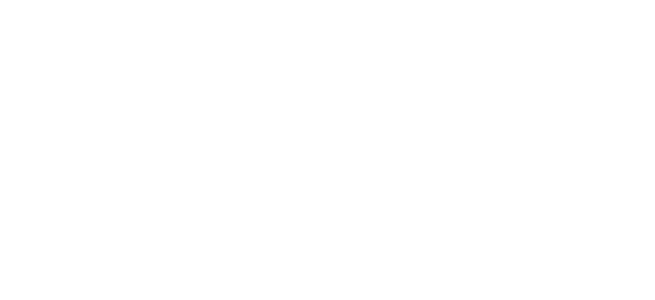
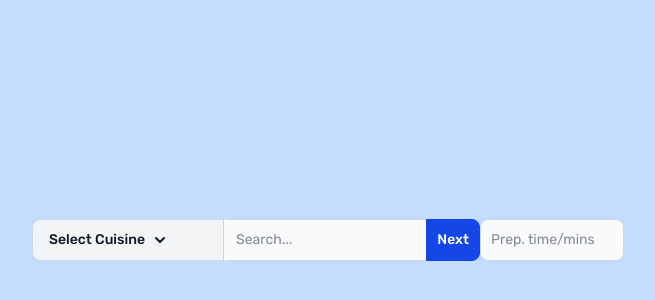
Before and after one commit to Folsed/devtoday-test, a Next.js app: page / in a window 1280 px wide. Shown: the part 160-460 px from the top of the page, without its empty margins (312-967 px from the left). Built offline with nearby package versions, Linux system fonts and the light colour scheme.

Commit message:
feat: add home page input fields

```diff
--- a/package.json
+++ b/package.json
@@ -6,7 +6,8 @@
         "dev": "next dev --turbopack",
         "build": "next build",
         "start": "next start",
-    "lint": "next lint"
+        "lint": "next lint",
+        "format": "prettier . --write"
     },
     "dependencies": {
         "react": "^19.0.0",
--- a/postcss.config.mjs
+++ b/postcss.config.mjs
@@ -1,5 +1,5 @@
 const config = {
-  plugins: ["@tailwindcss/postcss"],
+    plugins: ['@tailwindcss/postcss'],
 };
 
 export default config;
--- /dev/null
+++ b/src/app/components/SerachBar.jsx
@@ -0,0 +1,105 @@
+'use client';
+
+import { useState } from 'react';
+import { dropdownItems } from './_dropdownItems';
+import Link from 'next/link';
+
+const SerachBar = () => {
+    const [active, setActive] = useState(false);
+    const [dropdownValue, setDropdownValue] = useState('');
+    const [inputValue, setInputValue] = useState('');
+    const [prepValue, setPrepValue] = useState(0);
+
+    const handleClick = () => {
+        setActive(!active);
+    };
+
+    const linkToRecipes = () => {
+        if (dropdownValue || inputValue || prepValue) {
+            return `/recipes?query=${inputValue}&cuisine=${dropdownValue}&maxReadyTime=${prepValue > 0 ? prepValue : ''}`;
+        }
+        return '/recipes';
+    };
+
+    return (
+        <form className="mx-auto">
+            <div className="flex">
+                <button
+                    className="shrink-0 w-48 z-10 inline-flex items-center py-2.5 px-4 text-sm font-medium text-center text-gray-900 bg-gray-100 border border-gray-300 rounded-s-lg hover:bg-gray-200 focus:ring-4 focus:outline-none focus:ring-gray-100 dark:bg-gray-700 dark:hover:bg-gray-600 dark:focus:ring-gray-700 dark:text-white dark:border-gray-600"
+                    type="button"
+                    onClick={handleClick}
+                >
+                    {dropdownValue ? dropdownValue : 'Select Cuisine'}
+                    <svg
+                        className="w-2.5 h-2.5 ms-2.5"
+                        aria-hidden="true"
+                        xmlns="http://www.w3.org/2000/svg"
+                        fill="none"
+                        viewBox="0 0 10 6"
+                    >
+                        <path
+                            stroke="currentColor"
+                            strokeLinecap="round"
+                            strokeLinejoin="round"
+                            strokeWidth="2"
+                            d="m1 1 4 4 4-4"
+                        />
+                    </svg>
+                </button>
+                <div
+                    className={`z-10 bg-white divide-y divide-gray-100 rounded-lg shadow-sm w-44 dark:bg-gray-700 absolute mt-12 ${active ? 'block' : 'hidden'}`}
+                >
+                    <ul
+                        className="py-2 text-sm text-gray-700 dark:text-gray-200"
+                        aria-labelledby="dropdown-button"
+                    >
+                        {dropdownItems.map(item => (
+                            <li key={item.id}>
+                                <button
+                                    type="button"
+                                    className="block px-4 py-2 w-full text-left hover:bg-gray-100 dark:hover:bg-gray-600 dark:hover:text-white"
+                                    onClick={() => {
+                                        setActive(false);
+                                        setDropdownValue(item.value);
+                                    }}
+                                >
+                                    {item.name}
+                                </button>
+                            </li>
+                        ))}
+                    </ul>
+                </div>
+                <div className="relative w-full">
+                    <input
+                        type="search"
+                        className="block p-2.5 w-64 z-20 text-sm text-gray-900 bg-gray-50 rounded-e-lg border-s-gray-50 border-s-2 border border-gray-300 focus:ring-blue-500 focus:border-blue-500 dark:bg-gray-700 dark:border-s-gray-700  dark:border-gray-600 dark:placeholder-gray-400 dark:text-white dark:focus:border-blue-500"
+                        placeholder="Search..."
+                        required
+                        value={inputValue}
+                        onChange={e => setInputValue(e.target.value)}
+                    />
+                    <Link href={linkToRecipes()}>
+                        <button
+                            type="submit"
+                            className="absolute top-0 end-0 p-2.5 text-sm font-medium h-full text-white bg-blue-700 rounded-e-lg border border-blue-700 hover:bg-blue-800 focus:ring-4 focus:outline-none focus:ring-blue-300 dark:bg-blue-600 dark:hover:bg-blue-700 dark:focus:ring-blue-800 disabled:dark:bg-gray-700"
+                            disabled={dropdownValue || inputValue || prepValue ? false : true}
+                        >
+                            <span className="">Next</span>
+                        </button>
+                    </Link>
+                </div>
+                <div className="relative w-full">
+                    <input
+                        type="number"
+                        className="bg-gray-50 border border-gray-300 text-gray-900 text-sm rounded-lg focus:ring-blue-500 focus:border-blue-500 block w-36 p-2.5 dark:bg-gray-700 dark:border-gray-600 dark:placeholder-gray-400 dark:text-white dark:focus:ring-blue-500 dark:focus:border-blue-500"
+                        placeholder="Prep. time/mins"
+                        required
+                        value={prepValue === 0 ? '' : prepValue}
+                        onChange={e => setPrepValue(Number(e.target.value))}
+                    />
+                </div>
+            </div>
+        </form>
+    );
+};
+export default SerachBar;
--- /dev/null
+++ b/src/app/components/_dropdownItems.js
@@ -0,0 +1,7 @@
+export const dropdownItems = [
+    { id: '0', name: 'All', value: '' },
+    { id: '1', name: 'American', value: 'American' },
+    { id: '2', name: 'Asian', value: 'Asian' },
+    { id: '3', name: 'Japanese', value: 'Japanese' },
+    { id: '4', name: 'Korean', value: 'Korean' },
+];
--- a/src/app/globals.css
+++ b/src/app/globals.css
@@ -1,21 +1,17 @@
-@import "tailwindcss";
+@import 'tailwindcss';
 
 :root {
-  --background: #ffffff;
-  --foreground: #171717;
+    --background: #c3ddff;
 }
 
 @theme inline {
-  --color-background: var(--background);
-  --color-foreground: var(--foreground);
-
+    --color-background: var(--background);
+    --color-foreground: var(--foreground);
 }
 
 @media (prefers-color-scheme: dark) {
-
 }
 
 body {
-  background: var(--background);
-
+    background: var(--background);
 }
--- a/src/app/layout.js
+++ b/src/app/layout.jsx
@@ -1,19 +1,19 @@
-import { Rubik } from 'next/font/google'
-import './globals.css'
+import { Rubik } from 'next/font/google';
+import './globals.css';
 
 const rubik = Rubik({
-    subsets: ['latin']
-})
+    subsets: ['latin'],
+});
 
 export const metadata = {
     title: 'Create Next App',
-    description: 'Generated by create next app'
-}
+    description: 'Generated by create next app',
+};
 
 export default function RootLayout({ children }) {
     return (
-        <html lang='en'>
+        <html lang="en">
             <body className={`${rubik.className} antialiased`}>{children}</body>
         </html>
-    )
+    );
 }
--- a/src/app/page.js
+++ /dev/null
@@ -1,7 +0,0 @@
-import Image from 'next/image'
-
-export default function Home() {
-    return (
-        <div className='grid grid-rows-[20px_1fr_20px] items-center justify-items-center min-h-screen p-8 pb-20 gap-16 sm:p-20 font-[family-name:var(--font-geist-sans)]'></div>
-    )
-}
--- /dev/null
+++ b/src/app/page.jsx
@@ -0,0 +1,9 @@
+import SerachBar from './components/SerachBar';
+
+export default function HomePage() {
+    return (
+        <div className="flex flex-col items-center justify-center min-h-screen p-4">
+            <SerachBar />
+        </div>
+    );
+}
```
Also changed, not shown: eslint.config.mjs (+5 -5 lines), jsconfig.json (+4 -4 lines), 1 other file (tests, documents, lock files or other folders). Lines whose indentation alone changed are shown as unchanged.
